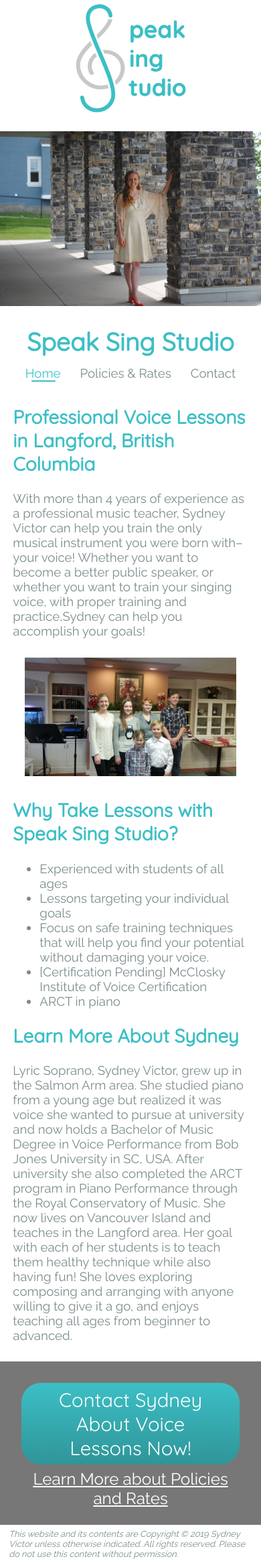
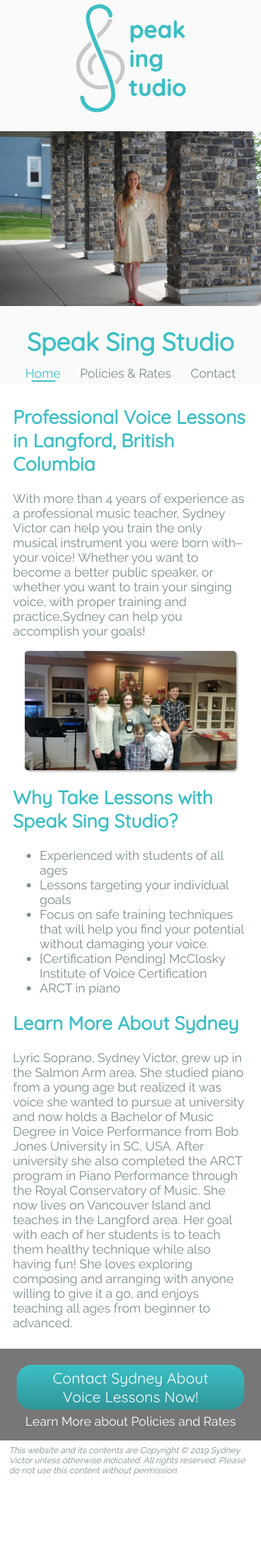
Before and after one commit to sydneyvictor/sydneyvictor.github.com, a Jekyll site: the page built from index.md, in a window 390 px wide. Shown: the whole page at 67% size. Built offline with Jekyll 4.4.1, drawn with Linux system fonts in a browser that asks for light colours; after the commit the page ends 2209 px from its top, so only the background shows below that.

Commit message:
Lots of style improvements, print stylesheet

```diff
--- a/_includes/content_header.html
+++ b/_includes/content_header.html
@@ -5,6 +5,9 @@
 
         <img class="header-img" src="/assets/img/sydney_header.JPG">
 
+    </div>
+
+    <div class="sticky">
         <h1 class="title">{{site.shortTitle}}</h1>
 
         {% include navigation.html %}
--- a/_layouts/default.html
+++ b/_layouts/default.html
@@ -15,6 +15,7 @@
         <link href="https://fonts.googleapis.com/css?family=Quicksand|Raleway" rel="stylesheet">
         <link rel="stylesheet" href="/assets/css/main_style.css">
         <link rel="stylesheet" href="/assets/css/mobile_style.css">
+        <link rel="stylesheet" href="/assets/css/print_style.css">
 
         <!-- favicons and stuff -->
         <link rel="apple-touch-icon" sizes="180x180" href="/assets/img/favicon/apple-touch-icon.png">
--- a/_scss/_colors.scss
+++ /dev/null
@@ -1,3 +0,0 @@
-$accentAqua: #3CBFC5;
-$mainFGColor: #7B8D8E;
-$mainBGColor: white;
--- a/_scss/_footer.scss
+++ b/_scss/_footer.scss
@@ -9,13 +9,17 @@ div.call_to_action {
 
 div.call_to_action a {
     color: white;
-}
+    text-decoration: none;
 
-div.call_to_action a:hover {
-    color: #5ecae5;
+    &:not(.big_button) {
+        @include animated-hover-line($accentCyan, $medGray);
+    }
 }
 
 div.call_to_action a.big_button {
+    position: relative;
+    z-index: 1;
+
     display: inline-block;
     color: white;
     background: #3cbfc5;
@@ -29,14 +33,36 @@ div.call_to_action a.big_button {
     margin: 0.25em;
     text-decoration: none;
     border-radius: 1em;
-}
 
-div.call_to_action a.big_button:hover {
-    color: white;
-    background: #5ecae5;
-    background: -moz-linear-gradient(top, #5ecae5 0%, #2f8399 100%);
-    background: -webkit-linear-gradient(top, #5ecae5 0%,#2f8399 100%);
-    background: linear-gradient(to bottom, #5ecae5 0%,#2f8399 100%);
+    &::before {
+        content: "";
+
+        position: absolute;
+        left: 0;
+        right: 0;
+        top: 0;
+        bottom: 0;
+        z-index: -1;
+        opacity: 0;
+
+        font-size: 1.2em;
+        border-radius: 1em;
+
+        transition: opacity 0.2s ease-out;
+
+        background: #5ecae5;
+        background: -moz-linear-gradient(top, #5ecae5 0%, #2f8399 100%);
+        background: -webkit-linear-gradient(top, #5ecae5 0%,#2f8399 100%);
+        background: linear-gradient(to bottom, #5ecae5 0%,#2f8399 100%);
+    }
+
+    &:hover {
+        color: white;
+
+        &::before {
+            opacity: 1;
+        }
+    }
 }
 
 div.copyright {
--- a/_scss/_header.scss
+++ b/_scss/_header.scss
@@ -6,7 +6,8 @@ h1.title {
 
 div.header_block {
     text-align: center;
-    color: #aaa;
+    color: $lightGray;
+    background: $veryLightGray;
     padding: 0;
 }
 
@@ -20,6 +21,8 @@ img.header-logo {
 img.header-img {
     max-width: 100%;
     max-height: 400px;
+
+    @include paper-img;
 }
 
 nav {
@@ -30,43 +33,18 @@ nav {
     align-content: flex-start;
     align-items: flex-start;
     padding: 0.5ex 1ex;
-    background: white;
-
 
     a, a:visited {
-        position: relative;
         padding: 0 1.5ex;
         color: $mainFGColor;
         text-decoration: none;
 
-        transition: color 0.3s ease-in;
-
-        &::after {
-            display: block;
-            position: absolute;
-            top: 100%;
-            left: 50%;
-            margin-left: 0;
-            content: "";
-
-            transition: all 0.3s ease-in;
-
-            padding: 1px;
-            height: 0px;
-            width: 0;
-            border-radius: 2px;
-
-            background: $mainBGColor;
-        }
-
-        &:hover, &.current {
-            color: $accentAqua;
-
-            &::after {
-                margin-left: calc(-50% + 2.5ex);
-                width: calc(100% - 5ex);
-                background: $accentAqua;
-            }
-        }
+        @include animated-hover-line($accentAqua, rgba(255, 255, 255, 0));
     }
 }
+
+div.sticky {
+    position: sticky;
+    top: 0;
+    background: $veryLightGray;
+}
--- a/_scss/_main_layout.scss
+++ b/_scss/_main_layout.scss
@@ -19,6 +19,11 @@ div.container {
     margin: 0 auto;
     padding: 0.5em 0;
     flex: 1 1 auto;
+
+    img
+    {
+        @include paper-img;
+    }
 }
 
 div.divider {
@@ -33,9 +38,9 @@ div.divider {
     margin: 0 auto;
 }
 
-.float-img-right {
+img.float-img-right {
     float:right;
-    padding: 1ex;
+    margin: 1ex;
     max-width: 40%;
 }
 
--- /dev/null
+++ b/_scss/_variables.scss
@@ -0,0 +1,54 @@
+$accentAqua: #3CBFC5;
+$accentCyan: #5ecae5;
+$mainFGColor: #7B8D8E;
+$mainBGColor: white;
+$medGray: #777;
+$lightGray: #afafaf;
+$veryLightGray: #fafafa;
+
+@mixin paper-img {
+    border-radius: 5px;
+    box-shadow: 2px 2px 3px $lightGray;
+}
+
+@mixin link-color-transition {
+    transition: color 0.3s ease-in;
+}
+
+@mixin animated-hover-line($animFGColor, $animBGColor, $hover-color: 1, $lineTopPosition: 100%) {
+    position: relative;
+
+    @if $hover-color == 1 {
+        @include link-color-transition;
+    }
+
+    &::after {
+        display: block;
+        position: absolute;
+        top: $lineTopPosition;
+        left: 50%;
+        margin-left: 0;
+        content: "";
+
+        transition: all 0.3s ease-in;
+
+        padding: 1px;
+        height: 0px;
+        width: 0;
+        border-radius: 2px;
+
+        background: $animBGColor;
+    }
+
+    &:hover, &.current, &:focus, &:active {
+        @if $hover-color == 1 {
+            color: $animFGColor;
+        }
+
+        &::after {
+            margin-left: calc(-50% + 2.5ex);
+            width: calc(100% - 5ex);
+            background: $animFGColor;
+        }
+    }
+}
--- a/_scss/main.scss
+++ b/_scss/main.scss
@@ -1,4 +1,4 @@
-@import '_colors';
+@import '_variables';
 
 @import '_main_layout';
 @import '_header';
--- a/_scss/mobile.scss
+++ b/_scss/mobile.scss
@@ -18,4 +18,23 @@
     div.divider {
         width: 90%;
     }
+
+    div.call_to_action {
+        font-size: 1em;
+    }
 }
+
+
+@media only screen and (max-width: 602px) {
+
+    img.header-img {
+        box-shadow: none;
+        border-radius: 0;
+    }
+}
+
+@media only screen and (max-width: 360px) {
+    body {
+        font-size: 12pt;
+    }
+}
--- /dev/null
+++ b/_scss/print.scss
@@ -0,0 +1,21 @@
+@media print {
+    body, div.header_block {
+        background: white;
+        color: black;
+    }
+
+    img.header-img, div.sticky, div.call_to_action {
+        display: none !important;
+    }
+
+    h1, h2, h3, h4 {
+        page-break-before: auto;
+        break-before: auto;
+
+        page-break-inside: avoid;
+        break-inside: avoid;
+
+        page-break-after: avoid;
+        break-after: avoid;
+    }
+}
--- /dev/null
+++ b/assets/css/print_style.scss
@@ -0,0 +1,3 @@
+---
+---
+@import 'print'
```
